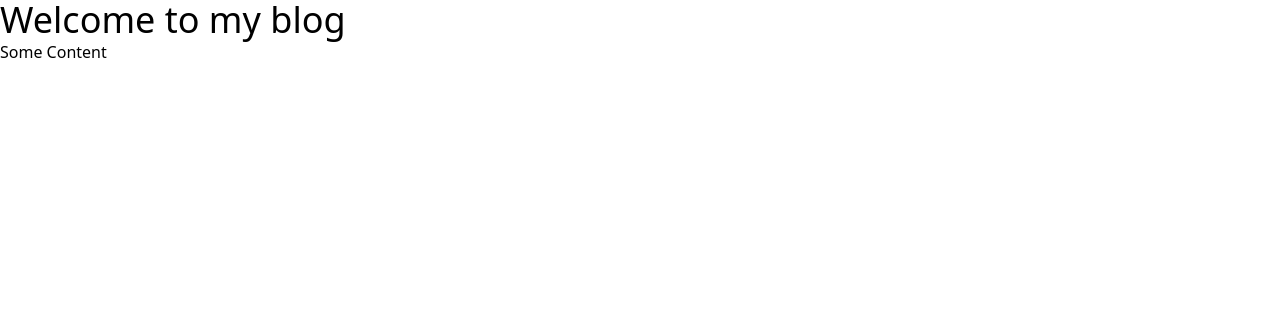
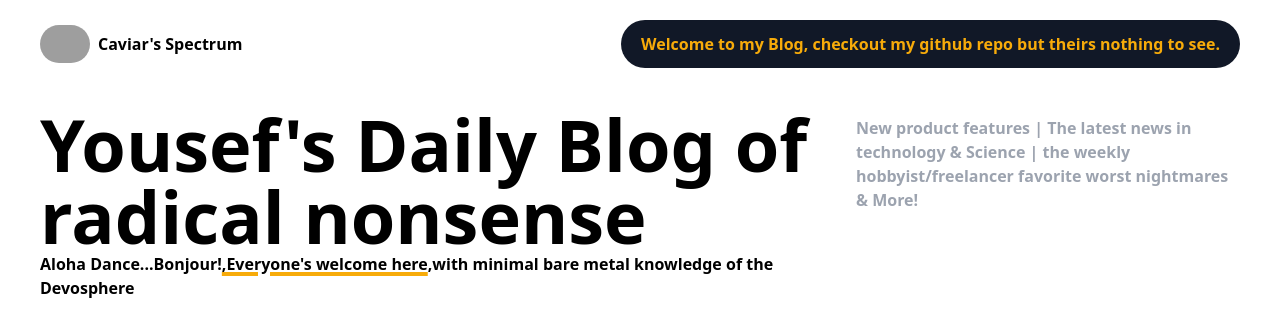
Before and after one commit to dewedeth/sanity-v3-blog-nextjs13, a Next.js app: page / in a window 1280 px wide. Shown: the top 336 px of the page. Built offline with nearby package versions, Linux system fonts and the light colour scheme; grey boxes are pictures that could not be loaded.

Commit message:
dewedeth

```diff
--- a/app/(user)/layout.tsx
+++ b/app/(user)/layout.tsx
@@ -1,4 +1,6 @@
+import Header from "../../components/Header";
 import "../../styles/globals.css";
+import Banner from "../../components/Banner";
 
 export default function RootLayout({
   children,
@@ -7,8 +9,11 @@ export default function RootLayout({
 }) {
   return (
     <html>
-      <head />
-      <body>{children}</body>
+      <body>
+      <Header />
+      <Banner />
+      {children}
+      </body>
     </html>
   )
 }
--- a/app/(user)/page.tsx
+++ b/app/(user)/page.tsx
@@ -2,10 +2,7 @@ import React from 'react';
 
 function page() {
   return (
-    <div>
-        <h1 className='text-4xl'>Welcome to my blog</h1>
-        <p> Some Content</p>
-    </div>
+    <div></div>
   );
 }
 
--- /dev/null
+++ b/components/Banner.tsx
@@ -0,0 +1,25 @@
+
+
+function Banner() {
+  return (
+    <div className="flex flex-col lg:flex-row lg:space-x-5 justify-between
+     font-bold px-10 py-5 mb-10">
+        <div>
+            <h1 className="text-7xl">Yousef's Daily Blog of radical nonsense</h1>
+            <h2 className="mt-5 md:mt-0">
+                Aloha Dance...Bonjour!{""}
+                <span className="underline decoration-4 decoration-[#f7ab0a]">
+                     ,Everyone's welcome here
+                </span>{""}
+                 ,with minimal bare metal knowledge of the Devosphere
+            </h2>
+        </div>
+
+        <p className="mt-5 md:mt-2 text-gray-400 max-w-sm">
+            New product features | The latest news in technology & Science | the weekly hobbyist/freelancer favorite worst nightmares & More!
+        </p>
+    </div>
+  )
+}
+
+export default Banner;
--- /dev/null
+++ b/components/Header.tsx
@@ -0,0 +1,33 @@
+import Image from "next/image";
+import Link from "next/link";
+
+function Header() {
+  return (
+    <header className="flex items-center justify-between space-x-2 font-bold px-10 py-5">
+        <div className="flex items-center space-x-2">
+          <Link href="/">
+            <Image
+                src="https://cdn.worldvectorlogo.com/logos/next.svg"
+                width={50}
+                className="rounded-full"
+                height={50}
+                alt="logo"
+            />
+          </Link>
+          <h1>Caviar's Spectrum</h1>
+        </div>
+
+        <div>
+        <Link
+         href="https://github.com/dewedeth"
+         className="px-5 py-3 text-sm md:text-base bg-gray-900 text-[#f7ab0a] flex items-center rounded-full
+          text-center"
+        >
+          Welcome to my Blog, checkout my github repo but theirs nothing to see.
+        </Link>
+        </div>
+    </header>
+  )
+}
+
+export default Header;
--- a/pages/api/hello.ts
+++ /dev/null
@@ -1,13 +0,0 @@
-// Next.js API route support: https://nextjs.org/docs/api-routes/introduction
-import type { NextApiRequest, NextApiResponse } from 'next'
-
-type Data = {
-  name: string
-}
-
-export default function handler(
-  req: NextApiRequest,
-  res: NextApiResponse<Data>
-) {
-  res.status(200).json({ name: 'John Doe' })
-}
--- /dev/null
+++ b/pages/api/preview.ts
@@ -0,0 +1,6 @@
+import type { NextApiRequest, NextApiResponse } from "next";
+
+export default function preview(req: NextApiRequest, res: NextApiResponse) {
+    res.setPreviewData({});
+    res.writeHead(307, { Location: "/ "});
+}
```
Also changed, not shown: lib/sanity.client.ts (added, +12 -0 lines), lib/sanity.preview.ts (added, +21 -0 lines).
